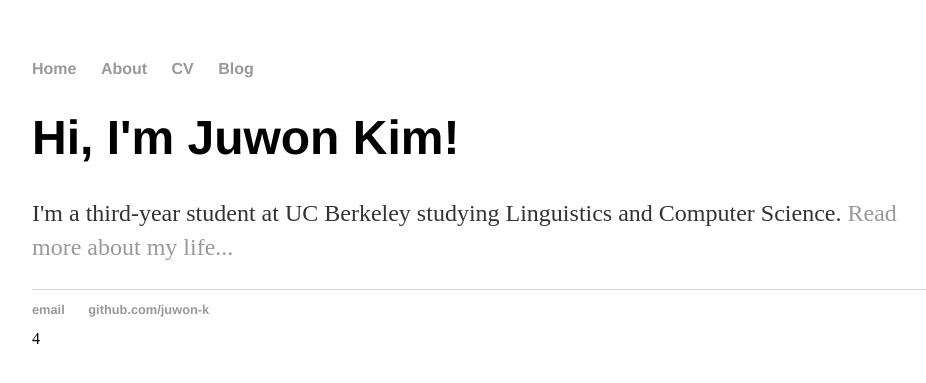
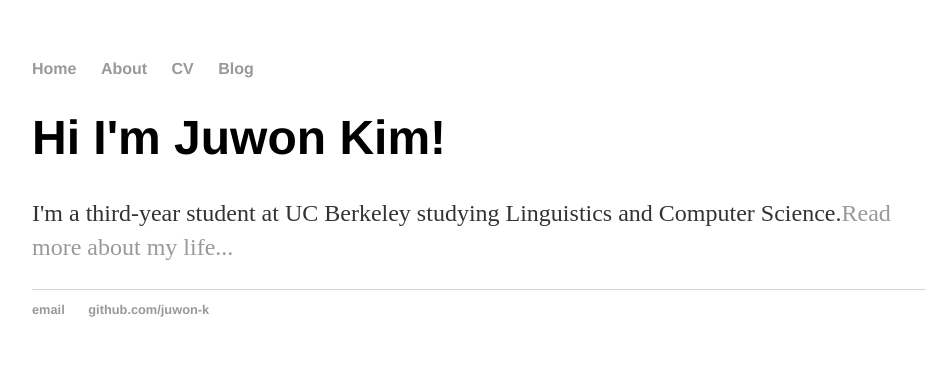
Before and after one commit to juwon-k/juwon-k.github.io, a Jekyll site: the page built from index.html, in a window 1280 px wide. Shown: the top 383 px of the page, without its empty margins (160-1086 px from the left). Built offline with Jekyll 4.4.1, drawn with Linux system fonts in a browser that asks for light colours.

Commit message:
updated again

```diff
--- a/index.html
+++ b/index.html
@@ -1,31 +1,8 @@
-<!DOCTYPE html>
-<html>
-	<head>
-		<title>Juwon Kim</title>
-		<!-- link to main stylesheet -->
-		<link rel="stylesheet" type="text/css" href="/css/main.css">
-	</head>
-	<body>
-		<nav>
-    		<ul>
-        		<li><a href="/">Home</a></li>
-	        	<li><a href="/about">About</a></li>
-        		<li><a href="/cv">CV</a></li>
-        		<li><a href="/blog">Blog</a></li>
-    		</ul>
-		</nav>
-		<div class="container">
-    		<div class="blurb">
-        		<h1>Hi, I'm Juwon Kim!</h1>
-				<p>I'm a third-year student at UC Berkeley studying Linguistics and Computer Science. <a href="/about">Read more about my life...</a></p>
-    		</div><!-- /.blurb -->
-		</div><!-- /.container -->
-		<footer>
-    		<ul>
-        		<li><a href="mailto:juwon@berkeley.edu">email</a></li>
-        		<li><a href="https://github.com/juwon-k">github.com/juwon-k</a></li>
-			</ul>
-		</footer>
-	</body>
-</html>
-4
+---
+layout: default
+title: Juwon Kim
+---
+<div class="blurb">
+	<h1>Hi I'm Juwon Kim!</h1>
+	<p>I'm a third-year student at UC Berkeley studying Linguistics and Computer Science.<a href="/about">Read more about my life...</a></p>
+</div><!-- /.blurb -->
```
